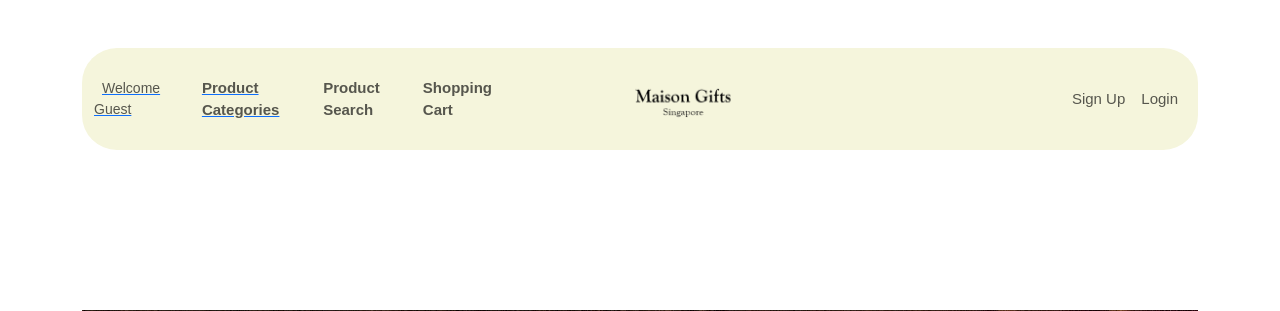
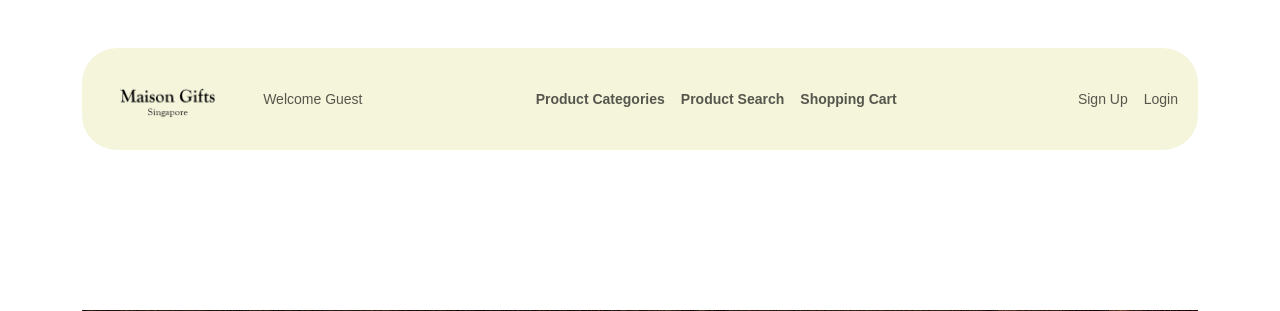
Before and after one commit to yexuan1/ECAD_ASG1_MaisonGifts, a PHP site: page /index.php in a window 1280 px wide. Shown: the top 311 px of the page. Run offline with PHP 8.4, Linux system fonts and the light colour scheme; data that the repository does not hold is empty.

Commit message:
Fixed the navbar responsive

```diff
--- a/mysql_conn.php
+++ b/mysql_conn.php
@@ -1,6 +1,6 @@
 <?php
 //Connection Parameters
-$servername = 'localhost:3307';
+$servername = 'localhost';
 $username = 'root';
 $userpwd = '';
 $dbname = 'maisongifts';
--- a/navbar.php
+++ b/navbar.php
@@ -20,19 +20,28 @@ if (isset($_SESSION["ShopperName"])) {
 }
 ?>
 <nav class="navbar navbar-expand-md navbar-light" style="background-color: #f5f5dc; padding-top: 1px; padding-bottom: 1px; border-radius: 35px;">
-    <div class="container-fluid">
-    <span class="navbar-text ms-md-2"
-          style="max-width: 80%;">
+    <div class="container">
+
+        <a href="index.php" class="navbar-brand d-flex align-items-center">
+            <img src="Images/Logo.png" alt="Logo" class="img-fluid" style="height: 90px; width: auto;" />
+        </a>
+        <span class="navbar-text ms-md-2" style="max-width: 80%;">
             <?php echo $content1; ?>
         </span>
-        <!-- Logo in the middle of the navbar -->
-        <div class="row w-100">
 
-            <!-- Left-justified menu items -->
-            <div class="col-md-4 d-flex align-items-center" style="font-size: 15px;">
-                <ul class="navbar-nav">
+
+
+
+        <!-- Toggler Button for Small Screens -->
+        <button class="navbar-toggler" type="button" data-bs-toggle="collapse" data-bs-target="#collapsibleNavbar">
+            <span class="navbar-toggler-icon"></span>
+        </button>
+        <!-- Collapsible Navbar -->
+        <div class="collapse navbar-collapse" id="collapsibleNavbar">
+            <!-- Centered menu items -->
+            <ul class="navbar-nav mx-auto">
                 <li class="nav-item">
-                        <a class="nav-link" href="category.php" style="Text-Decoration:none;"><strong>Product Categories</strong></a>
+                    <a class="nav-link" href="category.php"><strong>Product Categories</strong></a>
                 </li>
                 <li class="nav-item">
                     <a class="nav-link" href=""><strong>Product Search</strong></a>
@@ -41,29 +50,13 @@ if (isset($_SESSION["ShopperName"])) {
                     <a class="nav-link" href="shoppingCart.php"><strong>Shopping Cart</strong></a>
                 </li>
             </ul>
+
+            <!-- Right-justified menu items -->
+            <ul class="navbar-nav">
+                <?php echo $content2; ?>
+            </ul>
         </div>
 
-            <!-- Logo in the middle -->
-            <div class="col-md-4 d-flex align-items-center justify-content-center">
-                <a href="index.php" class="navbar-brand"> <!-- add link to index.php? -->
-                    <img src="Images/Logo.png" alt="Logo" class="img-fluid" style="height: 90px; width: auto;" />
-                </a>
-            </div>
 
-            <!-- Right-justified menu items -->
-            <div class="col-md-4 d-flex align-items-center justify-content-end">
-                <ul class="navbar-nav" style="font-size: 15px;">
-                    <?php echo $content2; ?>
-                </ul>
-                <button class="navbar-toggler" type="button" data-bs-toggle="collapse" data-bs-target="#collapsibleNavbar">
-                    <span class="navbar-toggler-icon"></span>
-                </button>
-            </div>
-        </div>
-
-        <!-- Collapsible Navbar -->
-        <div class="collapse navbar-collapse" id="collapsibleNavbar">
-            <!-- Additional menu items for collapsible navbar if needed -->
-        </div>
     </div>
 </nav>
```
Also changed, not shown: changePassword.php (added). Lines whose indentation alone changed are shown as unchanged.
